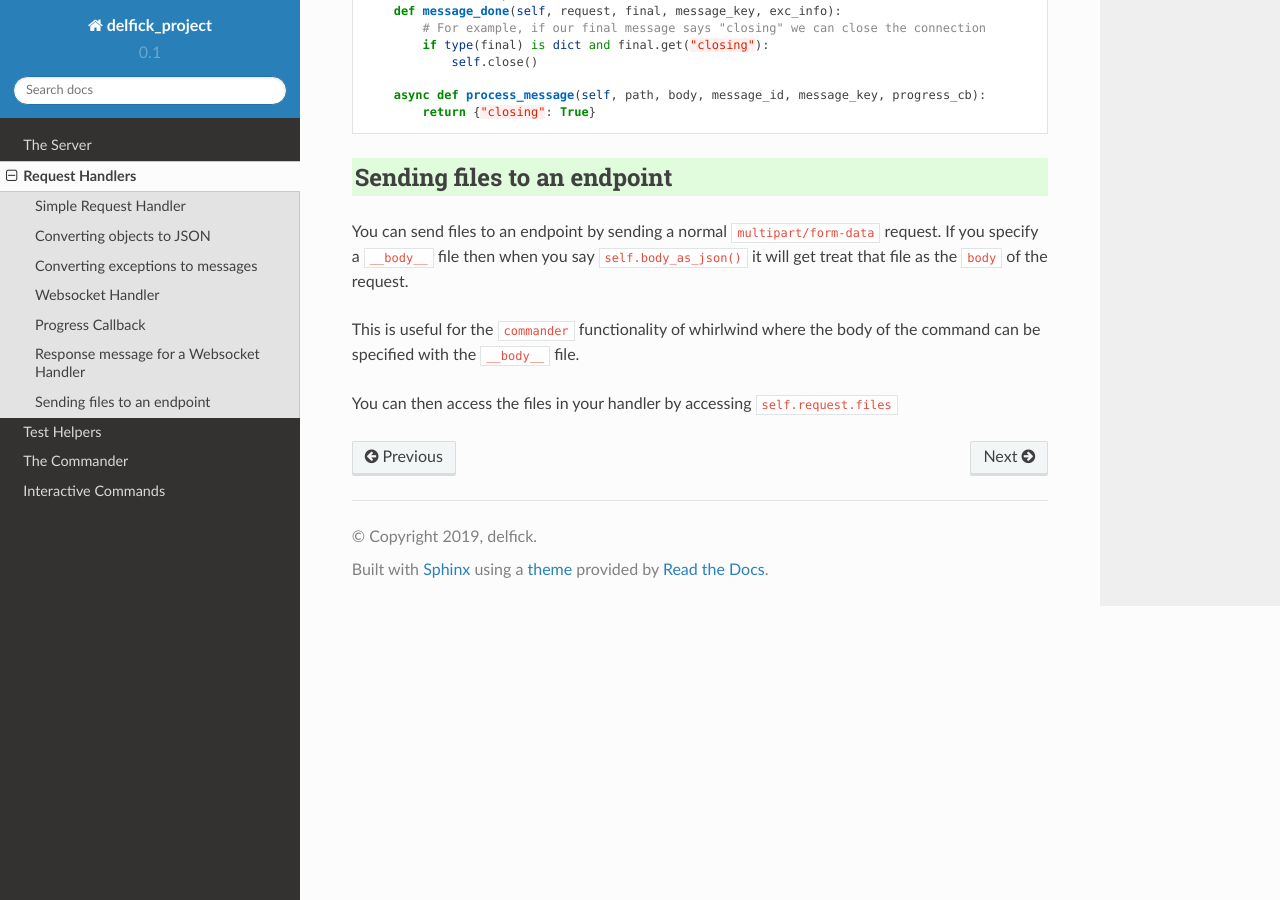
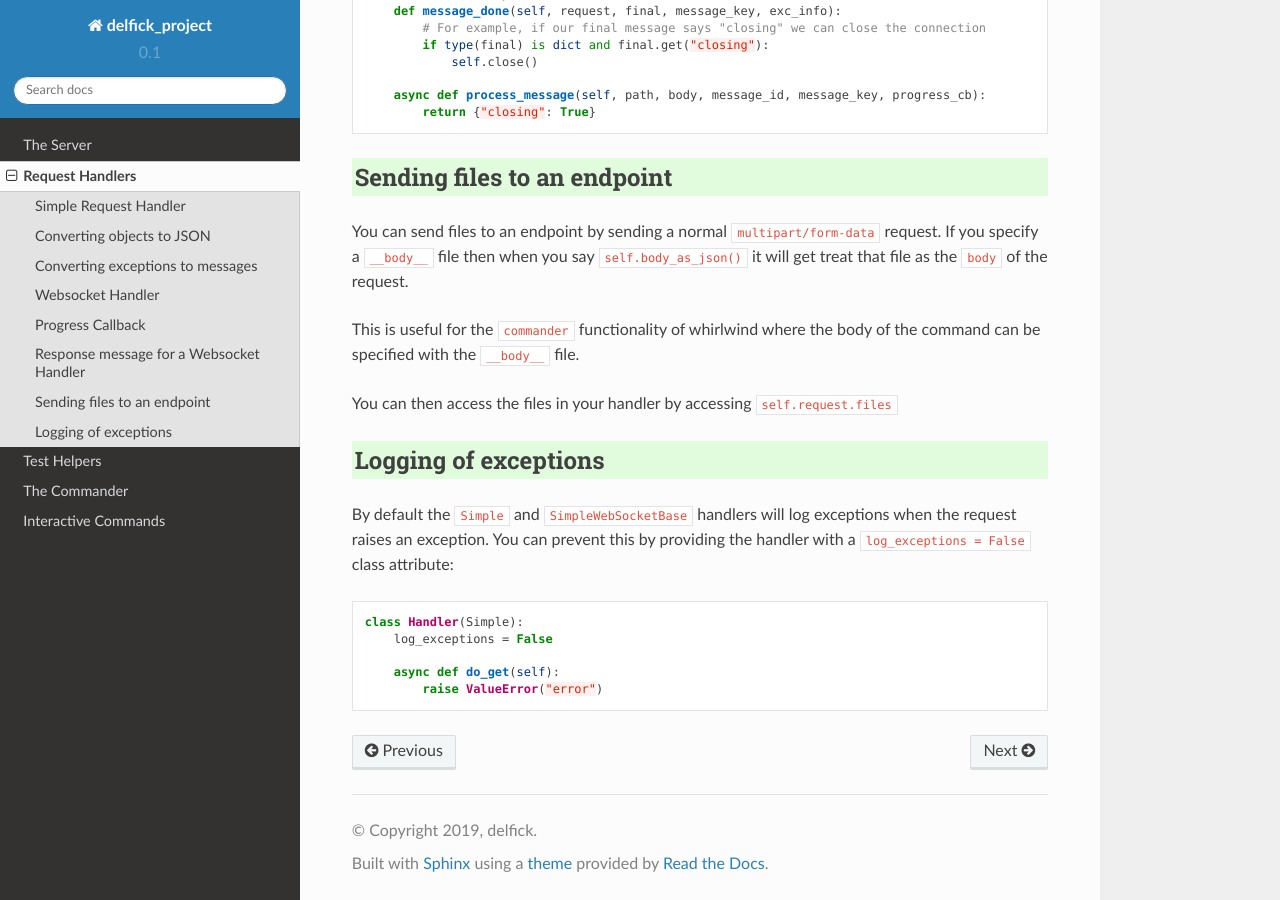
Before and after one commit to delfick/whirlwind, a Sphinx documentation site: the page built from docs/api/handlers.rst, in a window 1280 px wide and 900 px high, scrolled down 5334 px. Built offline with Sphinx 7.4.7 and the Read the Docs theme 2.0.0, drawn with Linux system fonts in a browser that asks for light colours.

Commit message:
Making it possible to disable auto logging of exceptions

```diff
--- a/README.rst
+++ b/README.rst
@@ -10,6 +10,8 @@ Changlog
     * Made it possible to accept files into a commander command. You can do this
       by sending a ``multipart/form-data`` to the endpoint. The body of the
       command will be extracted from a ``__body__`` file you provide.
+    * HTTP and WebSocket handlers can now be told not to log exceptions by giving
+      them a class level ``log_exceptions = False`` attribute.
 
 0.7 - 3 February 2020
     * Made transform_progress responsible for name spacing the progress messages
--- a/docs/api/commander.rst
+++ b/docs/api/commander.rst
@@ -163,11 +163,17 @@ PUT /v1/commands ``{"command": "three"}``
             return super().process(exc_type, exc, tb)
 
     class CommandHandler(CommandHandler):
+        # You can disable automatic logging of exceptions by saying
+        # log_exceptions = False
+
         def initialize(self, *args, **kwargs):
             super().initialize(*args, **kwargs)
             self.message_from_exc = MyMessageFromExc()
 
     class WSHandler(WSHandler):
+        # You can disable automatic logging of exceptions by saying
+        # log_exceptions = False
+
         def initialize(self, *args, **kwargs):
             super().initialize(*args, **kwargs)
             self.message_from_exc = MyMessageFromExc()
--- a/docs/api/handlers.rst
+++ b/docs/api/handlers.rst
@@ -300,3 +300,18 @@ This is useful for the ``commander`` functionality of whirlwind where the body
 of the command can be specified with the ``__body__`` file.
 
 You can then access the files in your handler by accessing ``self.request.files``
+
+Logging of exceptions
+---------------------
+
+By default the ``Simple`` and ``SimpleWebSocketBase`` handlers will log
+exceptions when the request raises an exception. You can prevent this by
+providing the handler with a ``log_exceptions = False`` class attribute:
+
+.. code-block:: python
+
+    class Handler(Simple):
+        log_exceptions = False
+
+        async def do_get(self):
+            raise ValueError("error")
```
Also changed, not shown: 1 other file.
